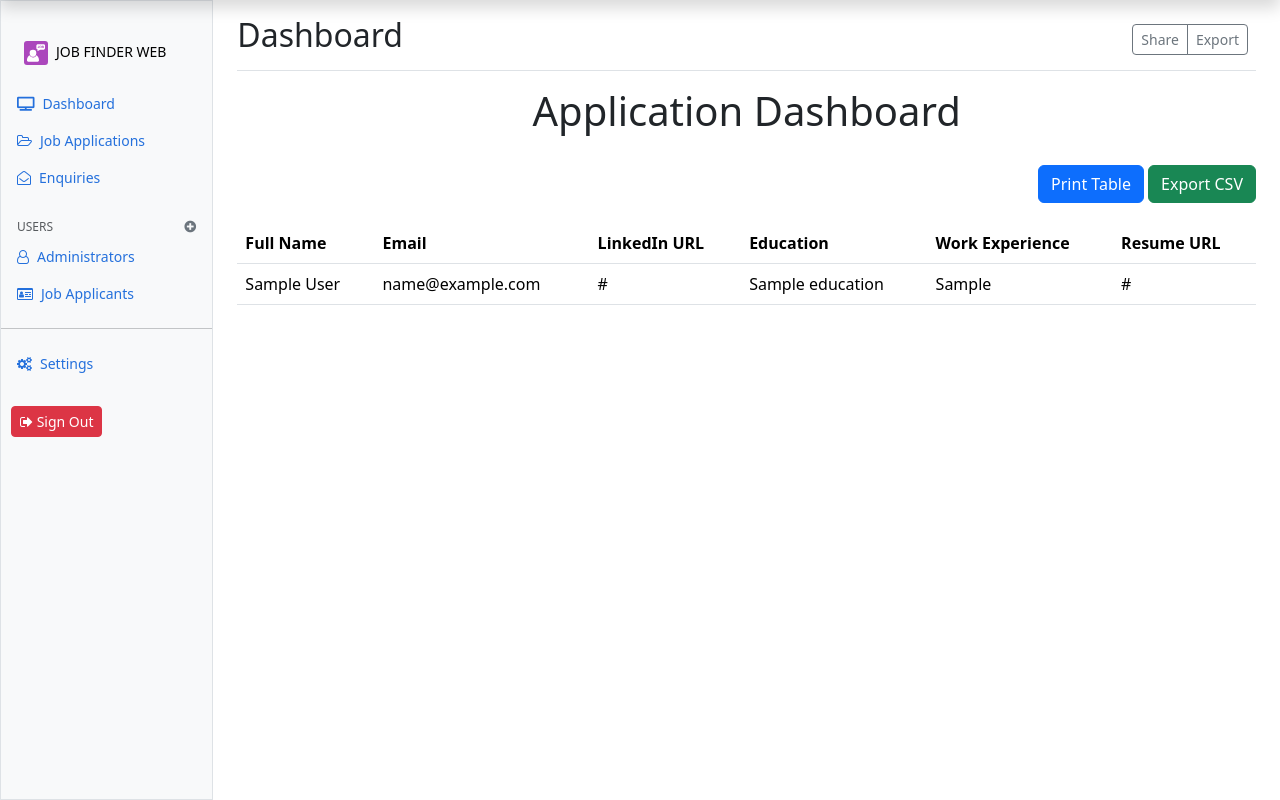
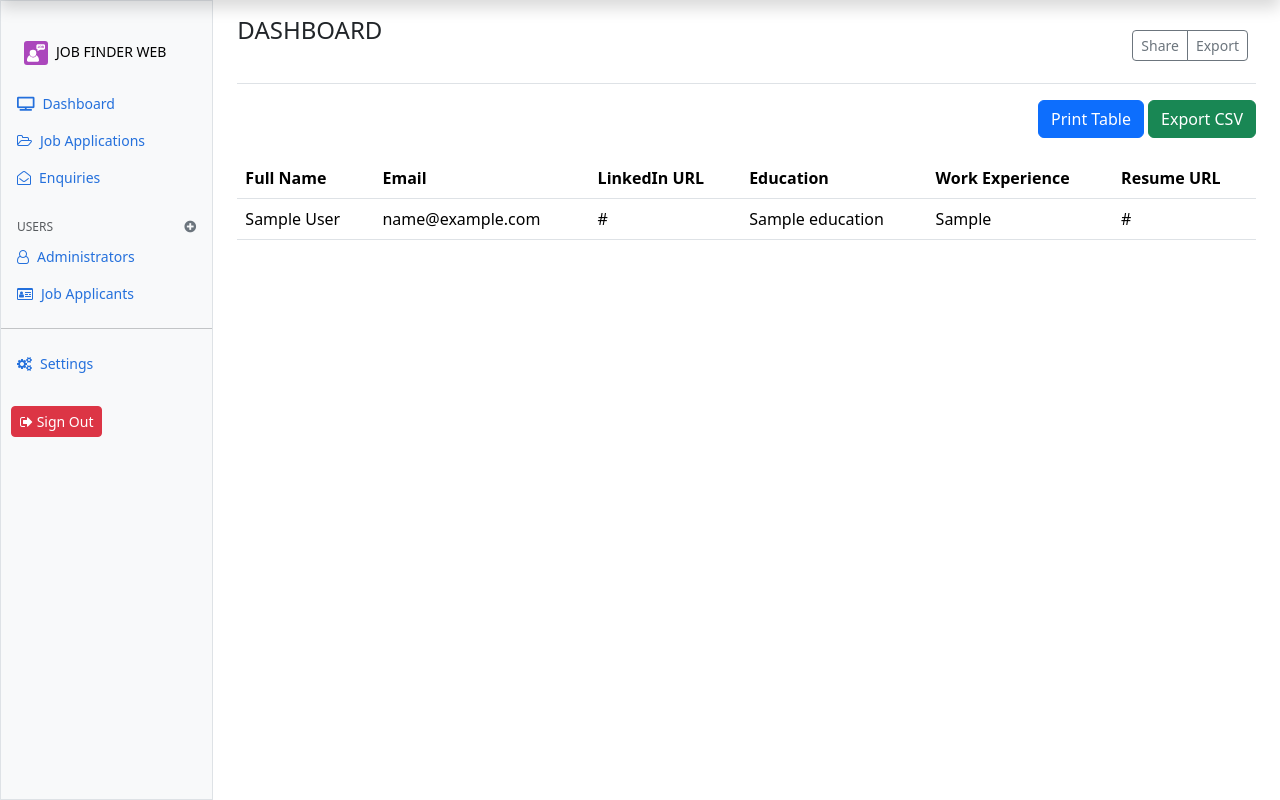
Before and after one commit to Mutai05/Job-Finder-Web, a Python web app: template app/templates/admin/dashboard.html in a window 1280 px wide. Shown: the part 48-848 px from the top of the page. Run offline with Jinja, Linux system fonts and the light colour scheme; the template is opened without the code that fills it: most values are stand-ins (such as "Sample title", 1, 10 or a date in 2020).

Commit message:
Updated admin page title

```diff
--- a/app/static/styles/dashboard.css
+++ b/app/static/styles/dashboard.css
@@ -83,3 +83,9 @@
 .sidebar-logo img {
   margin-right: 5px;
 }
+
+/* Dashboard Title */
+
+.dashboard-title {
+  font-size: 1.5rem;
+}
--- a/app/templates/admin/dashboard.html
+++ b/app/templates/admin/dashboard.html
@@ -23,7 +23,7 @@
           <div
             class="d-flex justify-content-between flex-wrap flex-md-nowrap align-items-center pt-3 pb-2 mb-3 border-bottom"
           >
-            <h1 class="h2">Dashboard</h1>
+            <h3 class="dashboard-title">DASHBOARD</h3>
             <div class="btn-toolbar mb-2 mb-md-0">
               <div class="btn-group me-2">
                 <button type="button" class="btn btn-sm btn-outline-secondary">Share</button>
@@ -32,7 +32,6 @@
             </div>
           </div>
 
-          <h1 class="dashboard-title">Application Dashboard</h1>
           <div class="btn-container text-end">
             <button class="btn btn-primary print-btn" onclick="window.print()">Print Table</button>
             <a href="#" class="btn btn-success">Export CSV</a>
```
